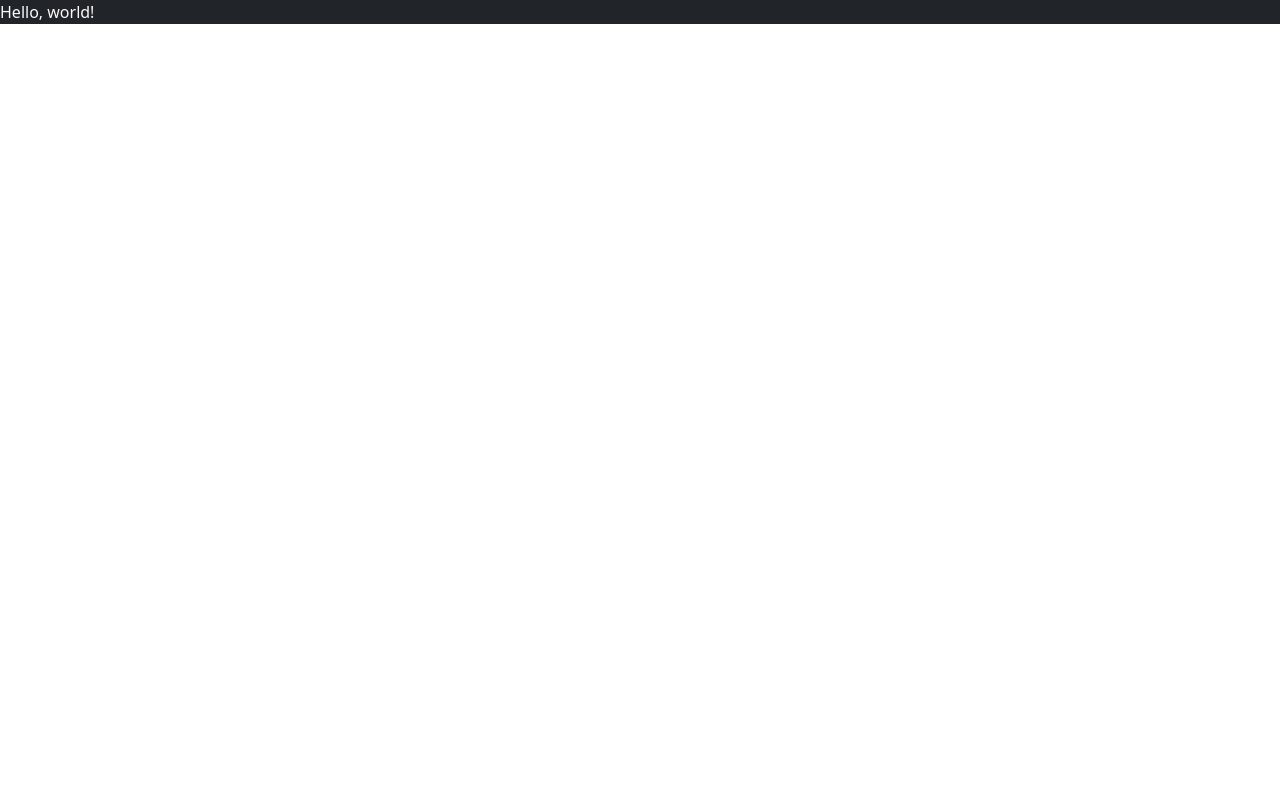
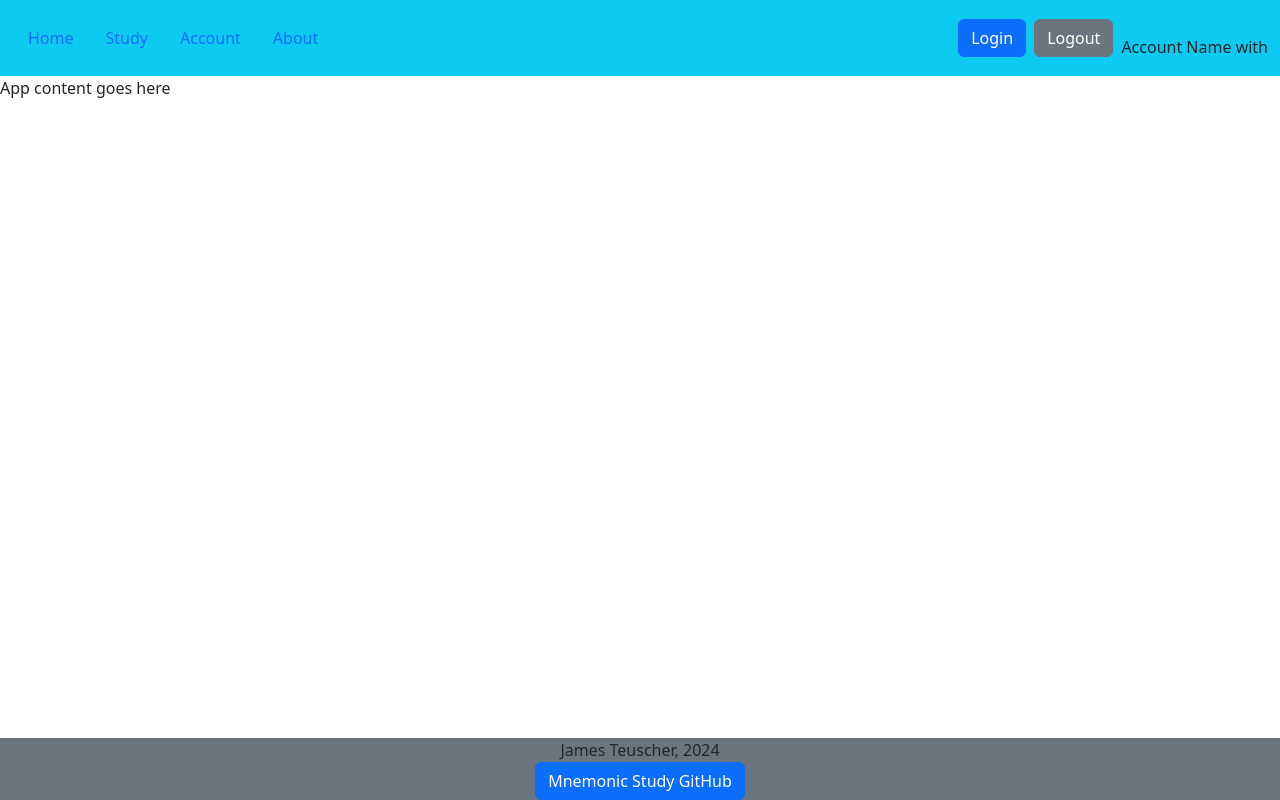
Before and after one commit to Jtoosh/startup, a React (Vite) app: page /account in a window 1280 px wide. Built offline with nearby package versions, Linux system fonts and the light colour scheme.

Commit message:
Update app.jsx with header + footer

```diff
--- a/src/app.jsx
+++ b/src/app.jsx
@@ -3,5 +3,67 @@ import "bootstrap/dist/css/bootstrap.min.css";
 import "./app.css";
 
 export default function App() {
-  return <div className="body bg-dark text-light">Hello, world!</div>;
+  return (
+    <div className="App">
+      <header>
+        <nav className="navbar bg-info sticky-top">
+          <div className="container-fluid">
+            <ul className="nav me-auto mb-2 mb-lg-0">
+              <li className="nav-item">
+                <a
+                  href="index.html"
+                  className="nav-link active"
+                  aria-current="true"
+                >
+                  Home
+                </a>
+              </li>
+              <li className="nav-item">
+                <a href="./study.html" className="nav-link">
+                  Study
+                </a>
+              </li>
+              <li className="nav-item">
+                <a href="./account.html" className="nav-link">
+                  Account
+                </a>
+              </li>
+              <li className="nav-item">
+                <a href="./about.html" className="nav-link">
+                  About
+                </a>
+              </li>
+            </ul>
+            {/* <!--These buttons will be made conditional so that one or the other appears, but not both, depending on authentication--> */}
+
+            <button type="submit" name="Login" className="btn btn-primary mr-1">
+              Login
+            </button>
+            <button
+              type="submit"
+              name="Logout"
+              className="btn btn-secondary m-2"
+            >
+              Logout
+            </button>
+            <span>
+              Account Name with <i className="bi bi-person fs-1"></i>
+            </span>
+          </div>
+        </nav>
+      </header>
+
+      <main> App content goes here </main>
+
+      <footer className="container-fluid bg-secondary fixed-bottom">
+        <div className="text-center">
+          <span>James Teuscher, 2024</span>
+
+          <form action="https://github.com/Jtoosh/startup.git">
+            <button className="btn btn-primary">Mnemonic Study GitHub</button>
+          </form>
+        </div>
+      </footer>
+    </div>
+  );
 }
```
